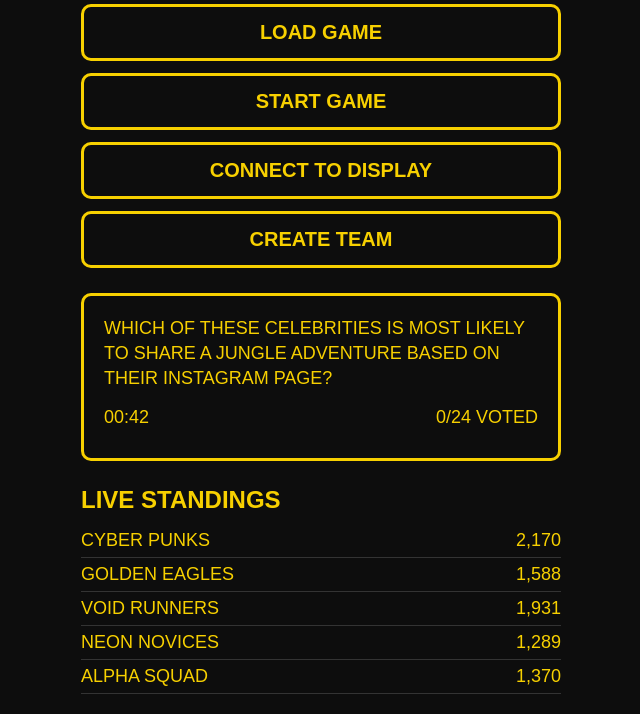
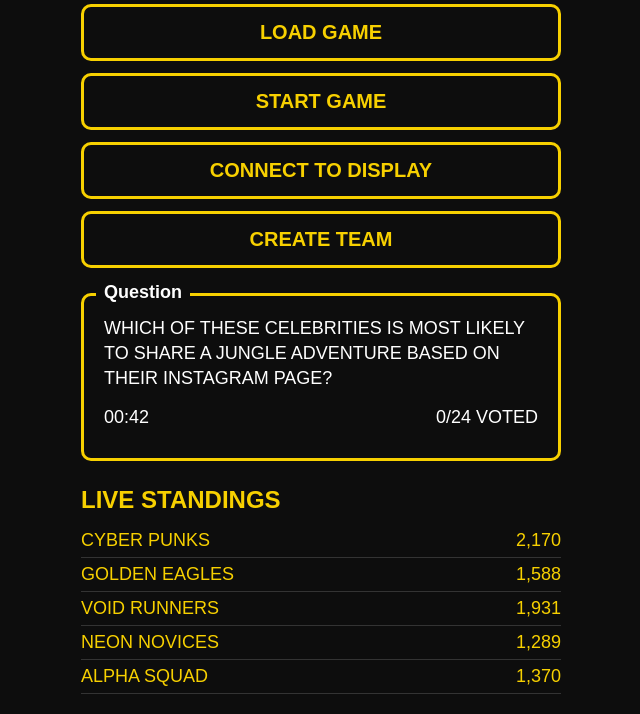
Before and after one commit to vutkin2-lgtm/vutkin2, a plain HTML site: page mgmt_sims.html in a window 1280 px wide. Shown: the part 107-821 px from the top of the page, without its empty margins (319-959 px from the left). Drawn offline with Linux system fonts and the light colour scheme.

Commit message:
Update mgmt_sims.html

```diff
--- a/mgmt_sims.html
+++ b/mgmt_sims.html
@@ -41,18 +41,32 @@
         display: block;
     }
 
+    /* UPDATED PANEL STYLING */
     .panel {
         border: 3px solid #f7d000;
         border-radius: 10px;
         padding: 20px;
         margin-top: 25px;
         text-align: left;
+        position: relative;
+    }
+
+    .panel-title {
+        position: absolute;
+        top: -14px;
+        left: 12px;
+        background: #0d0d0d;
+        padding: 0 8px;
+        font-size: 18px;
+        font-weight: bold;
+        color: #ffffff;
     }
 
     .question {
         font-size: 18px;
         line-height: 1.4;
         margin-bottom: 15px;
+        color: #ffffff; /* white text */
     }
 
     .status-row {
@@ -60,6 +74,7 @@
         justify-content: space-between;
         font-size: 18px;
         margin-bottom: 10px;
+        color: #ffffff; /* white text */
     }
 
     .standings {
@@ -88,6 +103,8 @@
     <a class="btn">CREATE TEAM</a>
 
     <div class="panel">
+        <div class="panel-title">Question</div>
+
         <div class="question">
             WHICH OF THESE CELEBRITIES IS MOST LIKELY TO SHARE A JUNGLE ADVENTURE BASED ON THEIR INSTAGRAM PAGE?
         </div>
```
